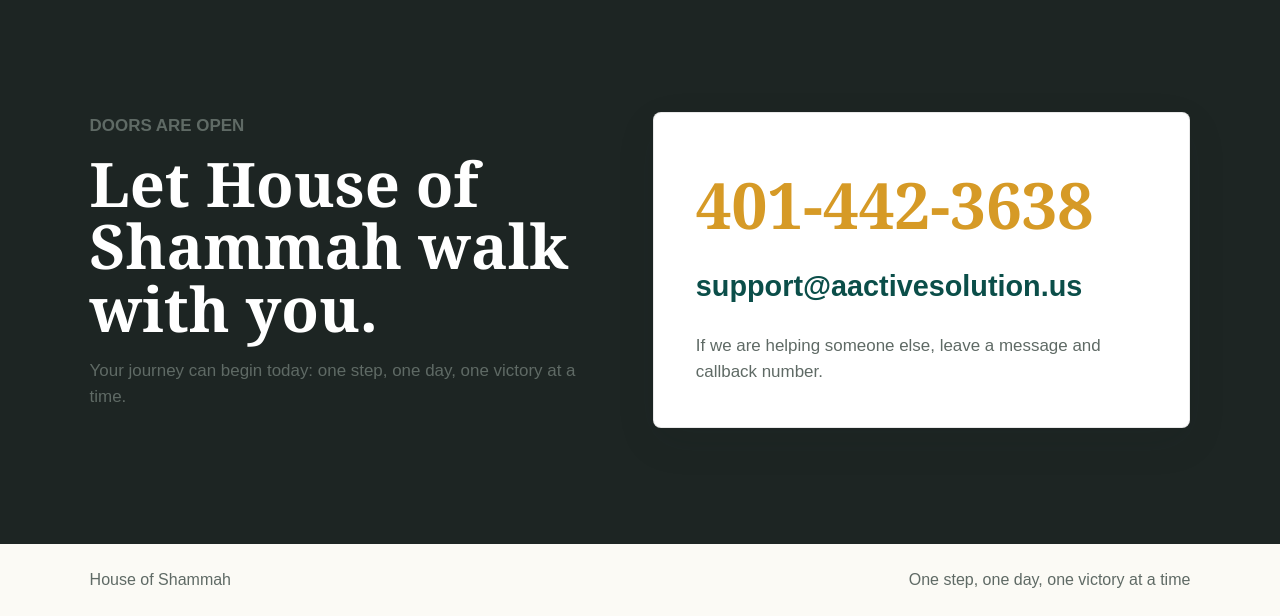
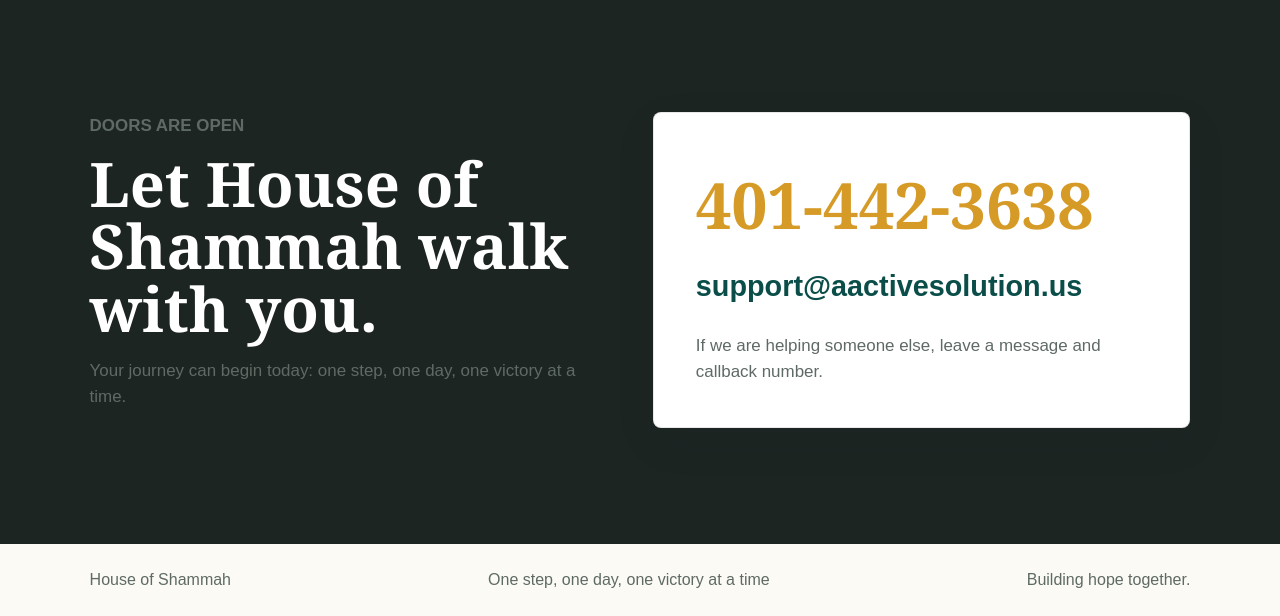
Before and after one commit to Hkushimo/house-of-shammah, a plain HTML site: page index.html in a window 1280 px wide. Shown: the part 7321-7937 px from the top of the page. Drawn offline with Linux system fonts and the light colour scheme.

Commit message:
Add welcoming footer message

```diff
--- a/index.html
+++ b/index.html
@@ -286,6 +286,7 @@
     <footer>
       <p>House of Shammah</p>
       <p>One step, one day, one victory at a time</p>
+      <p>Building hope together.</p>
     </footer>
   </body>
 </html>
```
